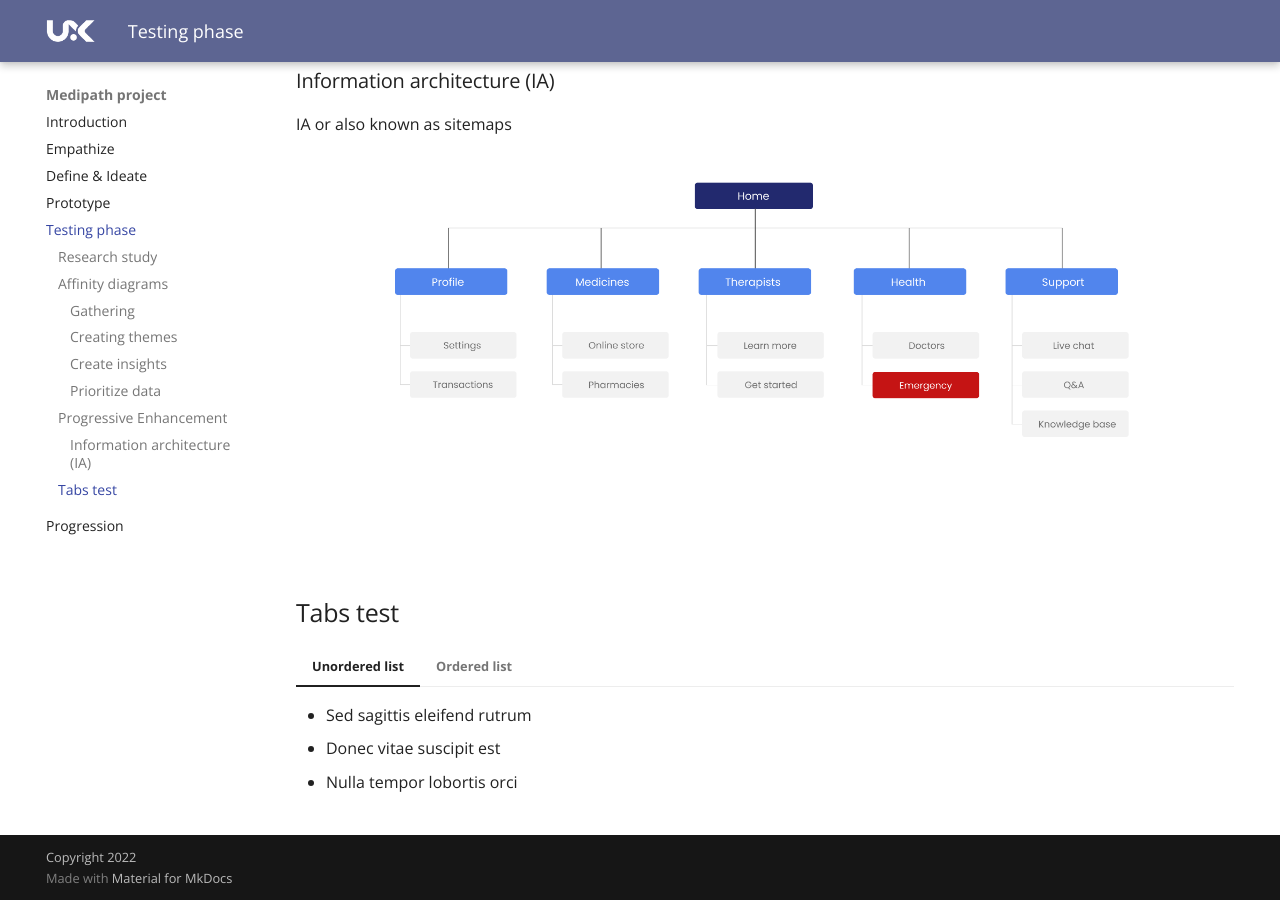
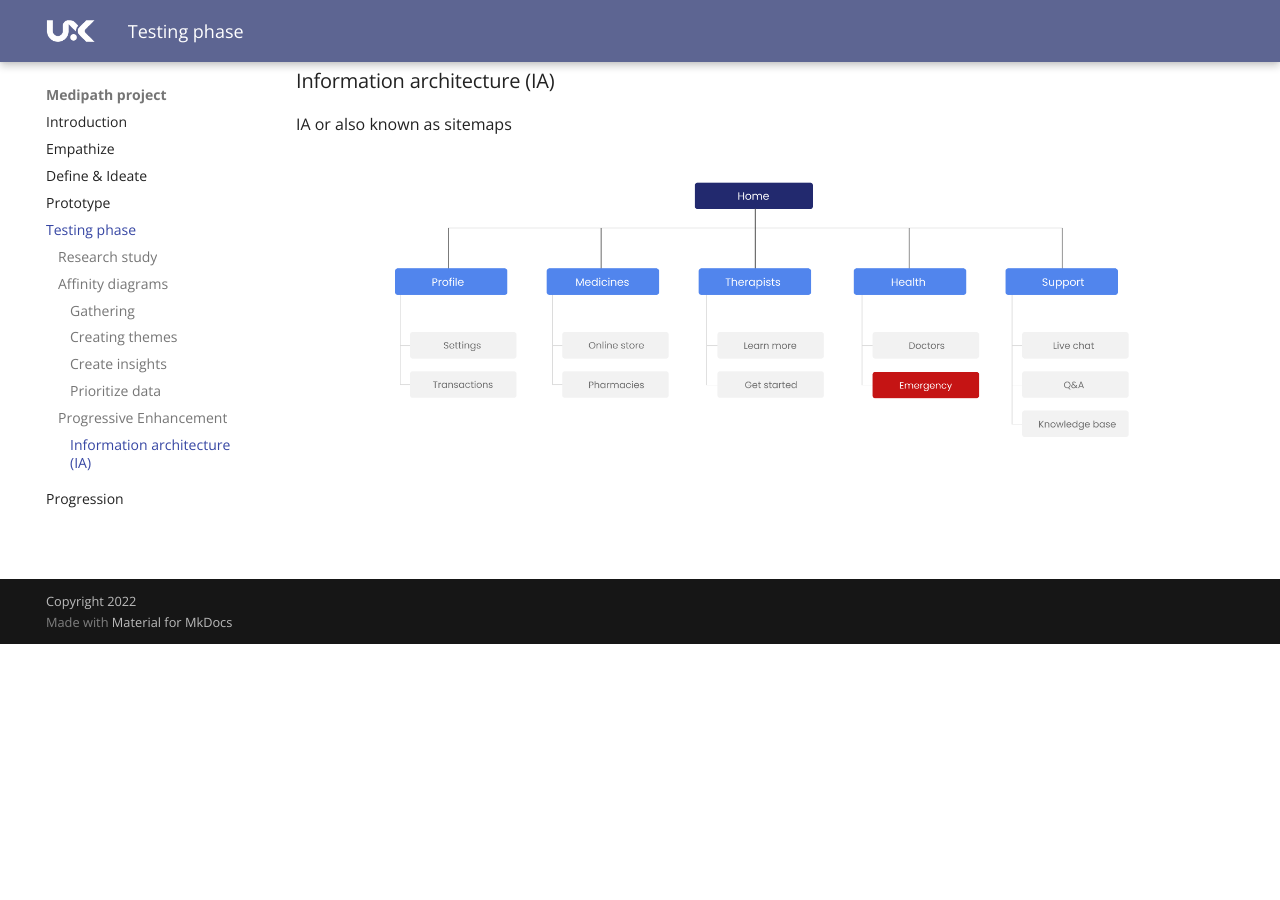
Before and after one commit to divstackio/docs-study, an MkDocs documentation site: the page built from docs/testing.md, in a window 1280 px wide and 900 px high, scrolled down 5587 px. Built offline with MkDocs 1.6.1 and Material for MkDocs 9.7.7, drawn with Linux system fonts in a browser that asks for light colours; comment, search, counter and statistics services are not loaded; after the commit the page ends 6231 px from its top, so only the background shows below that.

Commit message:
Update testing.md

```diff
--- a/docs/testing.md
+++ b/docs/testing.md
@@ -52,18 +52,3 @@ IA or also known as sitemaps
 <img src="https://raw.githubusercontent.com/divstackio/docs-study/main/docs/img/IA.png">
 
 <br>
-
-
-## Tabs test ##
-
-=== "Unordered list"
-
-    * Sed sagittis eleifend rutrum
-    * Donec vitae suscipit est
-    * Nulla tempor lobortis orci
-
-=== "Ordered list"
-
-    1. Sed sagittis eleifend rutrum
-    2. Donec vitae suscipit est
-    3. Nulla tempor lobortis orci
```
